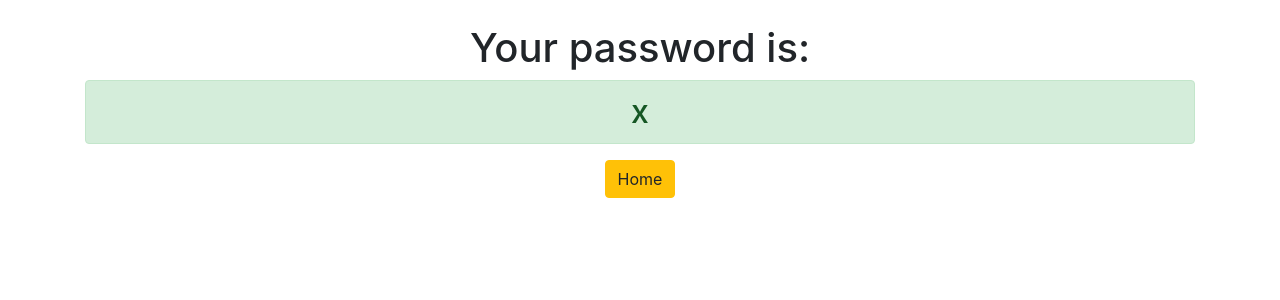
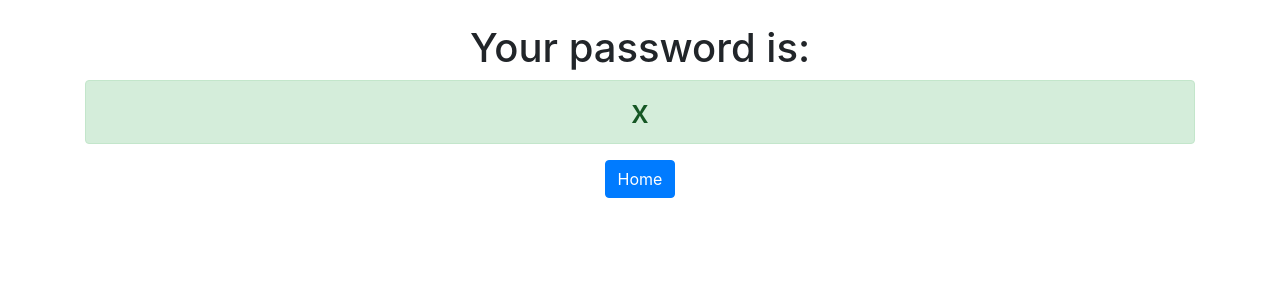
Before and after one commit to ibelacic/django3-password-generator, a Django app: template generator/templates/generator/password.html in a window 1280 px wide. Shown: the top 300 px of the page. Run offline with Django 3.2, Linux system fonts and the light colour scheme; the template is opened without the code that fills it: most values are stand-ins (such as "Sample title", 1, 10 or a date in 2020); some libraries are stand-ins or nearby versions.

Commit message:
My second commit

```diff
--- a/generator/templates/generator/password.html
+++ b/generator/templates/generator/password.html
@@ -4,5 +4,5 @@
   <br>
   <h1>Your password is:</h1>
   <h2 class="alert alert-success">{{ password }}</h2>
-  <a href="{% url 'home' %}" class="btn btn-warning">Home</a>
+  <a href="{% url 'home' %}" class="btn btn-primary">Home</a>
 </div>
```
